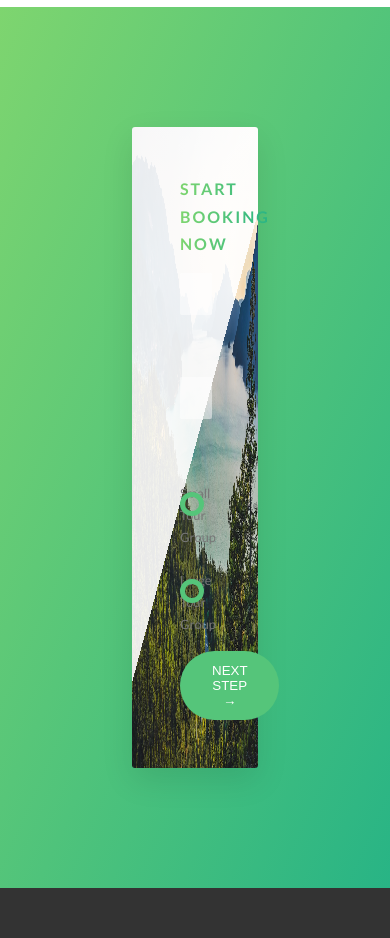
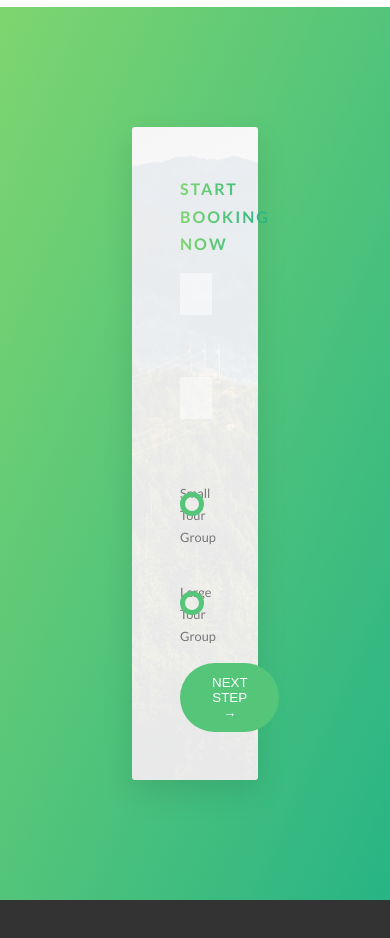
Before and after one commit to Aivirth/Natour, a website: page index.html in a window 390 px wide. Shown: the part 5960-6898 px from the top of the page. Drawn offline with nearby package versions, Linux system fonts and the light colour scheme; files that its build step writes are made by us from their sources; grey boxes are pictures that could not be loaded; files whose address does not match are found by name.

Commit message:
Added responsive to form and finished story block, added custom responsive rules to modals

```diff
--- a/sass/components/_form.scss
+++ b/sass/components/_form.scss
@@ -26,6 +26,10 @@
     &::-webkit-input-placeholder {
       color: $color-gray-dark-2;
     }
+
+    @include respond(tab-port) {
+      width: 100%;
+    }
   }
 
   &__label {
@@ -46,6 +50,11 @@
   &__radio-group {
     width: 49%;
     display: inline-block;
+    @include respond(tab-port) {
+      width: 100%;
+      display: block;
+      margin-bottom: 1.5rem;
+    }
   }
   &__radio-label {
     font-size: $default-font-size;
--- a/sass/components/_popup.scss
+++ b/sass/components/_popup.scss
@@ -33,15 +33,33 @@
     width: 33.33333%;
     display: table-cell;
     vertical-align: middle;
+    @include respond(tab-port) {
+      width: 100%;
+      display: block;
+      margin-bottom: 1.5rem;
+      text-align: center;
+      padding-top: 3px;
+    }
   }
   &__right {
     width: 66.66667%;
     display: table-cell;
     vertical-align: middle;
+    @include respond(tab-port) {
+      width: 100%;
+      display: block;
+      margin-bottom: 1.5rem;
+      padding: 1.5rem;
+    }
   }
   &__img {
     display: block;
     width: 100%;
+
+    @include respond(tab-port) {
+      width: 49%;
+      display: inline-block;
+    }
   }
   &__text {
     font-size: 1.4rem;
@@ -72,5 +90,11 @@
     &:hover {
       color: $color-primary;
     }
+
+    @include respond(tab-port) {
+      padding: 0.3rem 1rem 0.6rem 1rem;
+      background: rgba(0, 0, 0, 0.18);
+      border-radius: 50%;
+    }
   }
 }
--- a/sass/components/_story.scss
+++ b/sass/components/_story.scss
@@ -12,6 +12,7 @@
   @include respond(tab-port) {
     width: 100%;
     padding: 3rem;
+    padding-left: 4.5rem;
     transform: skewX(0deg);
   }
 
@@ -30,7 +31,7 @@
     clip-path: circle(50% at 50% 50%);
     transform: translateX(-3rem) skewX(12deg);
     @include respond(tab-port) {
-      transform: translateX(-3rem) skewX(0deg);
+      transform: translateX(-1.5rem) skewX(0deg);
     }
   }
   &__img {
--- a/sass/pages/_home.scss
+++ b/sass/pages/_home.scss
@@ -68,8 +68,33 @@
   background-size: 100% 100%;
   border-radius: 3px;
   box-shadow: 0 1.5rem 4rem rgba($color-black, 0.1);
+
+  @include respond(tab-land) {
+    background-image: linear-gradient(
+        105deg,
+        rgba($color-white, 0.9) 0%,
+        rgba($color-white, 0.9) 65%,
+        transparent 65%
+      ),
+      url(../img/nat-10.jpg);
+    background-size: cover;
+  }
+  @include respond(tab-port) {
+    background-image: linear-gradient(
+        to right,
+        rgba($color-white, 0.9) 0%,
+        rgba($color-white, 0.9) 100%
+      ),
+      url(../img/nat-10.jpg);
+  }
   &__form {
     width: 50%;
     padding: 6rem;
+    @include respond(tab-land) {
+      width: 70%;
+    }
+    @include respond(tab-port) {
+      width: 100%;
+    }
   }
 }
```
